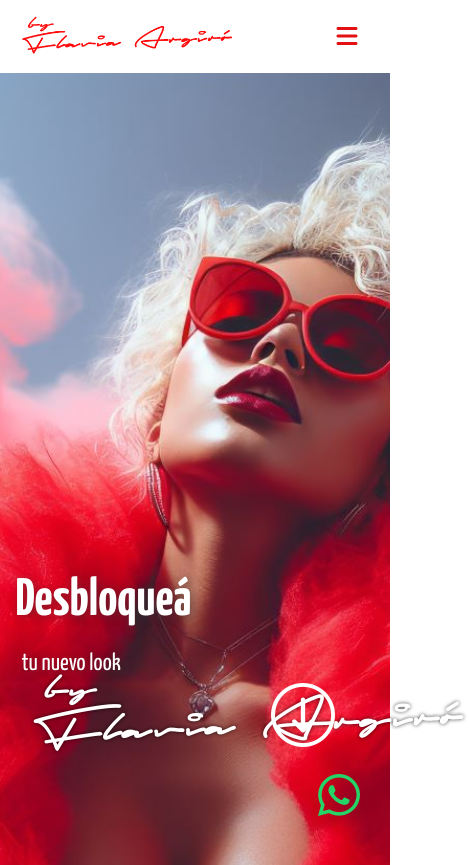
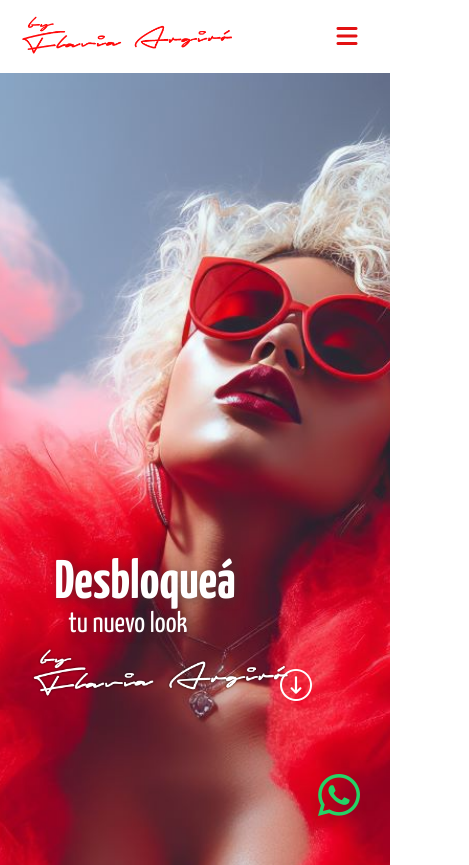
Before and after one commit to Juani1979/flaviaargiro, a plain HTML site: page index.html in a window 390 px wide. Shown: the top 865 px of the page, 469 px wide, since content can reach past the window. Drawn offline with nearby package versions, Linux system fonts and the light colour scheme.

Commit message:
Flavia Argiró Peluquería

```diff
--- a/css/style.css
+++ b/css/style.css
@@ -137,15 +137,43 @@ body {
     bottom: 18%;
     left: 5.5%;
 }
+.logoWebPrincipal {
+    width: 440px;
+    position: absolute;
+    bottom: 10%;
+    left: 7.5%;
+}
+.flechaAbajo {
+    width: 64px;
+    position: absolute;
+    bottom: 11.5%;
+    right: 14%;
+}
+
 @media screen and (max-width: 768px) {
   .seccionTitulo {
         background-image: url("../assets/img/flaviaargiro_fondo_peq.jpg");
   }
   .tituloPrincipal {
-        font-size: 3.3rem;
+        font-size: 3.4rem;
+        bottom: 26%;
+        left: 14%;
   }
   .tituloSecundario {
-        font-size: 1.5rem;
+        font-size: 1.8rem;
+        bottom: 22.3%;
+        left: 17.5%;
+  }
+  .logoWebPrincipal {
+        width: 260px;
+        bottom: 17%;
+        left: 8%;
+  }
+  .flechaAbajo {
+        width: 32px;
+        position: absolute;
+        bottom: 17%;
+        right: 20%;
   }
   .linkDescubrir {
         width: 120px;
@@ -222,7 +250,7 @@ body {
     color: #000;
     margin-top: 80px;
     margin-left: 30px;
-    margin-bottom: 20px; /* Ajusta el margen inferior según sea necesario */
+    margin-bottom: 20px;
     position: relative;
 }
 .titPrincipal::after {
@@ -246,21 +274,6 @@ body {
 }
 .separacion {
     padding-top: 20px;
-}
-
-
-.logoWebPrincipal {
-    width: 440px;
-    position: absolute;
-    bottom: 10%;
-    left: 7.5%;
-}
-
-.flechaAbajo {
-    width: 64px;
-    position: absolute;
-    bottom: 11.5%;
-    right: 14%;
 }
 
 .footerPrincipal {
--- a/js/flavia_argiro.js
+++ b/js/flavia_argiro.js
@@ -1,47 +1,50 @@
+const currentYear = new Date().getFullYear();
+const footerText = document.getElementById("footer-text");
+footerText.innerHTML = footerText.innerHTML.replace("anioActual", currentYear);
 
-            const currentYear = new Date().getFullYear();
-            const footerText = document.getElementById('footer-text');
-            footerText.innerHTML = footerText.innerHTML.replace('anioActual', currentYear);
+document.addEventListener("DOMContentLoaded", function () {
+  const navLinks = document.querySelectorAll(".nav-link");
+  const navServicios = document.getElementById("navServicios");
+  const flechaAbajo = document.getElementById("flechaAbajo");
 
-            document.addEventListener('DOMContentLoaded', function() {
-                const navLinks = document.querySelectorAll('.nav-link');
-                const navServicios = document.getElementById('navServicios');
-                const flechaAbajo = document.getElementById('flechaAbajo');
-
-                navLinks.forEach(link => {
-                    link.addEventListener('click', function() {
+  navLinks.forEach((link) => {
+    link.addEventListener("click", function () {
       // Remover la clase active de todos los enlaces
-                        navLinks.forEach(nav => nav.classList.remove('active', 'colorClaroActive'));
+      navLinks.forEach((nav) =>
+        nav.classList.remove("active", "colorClaroActive")
+      );
 
       // Agregar la clase active al enlace clicado
-                        this.classList.add('active', 'colorClaroActive');
+      this.classList.add("active", "colorClaroActive");
     });
   });
 
-                flechaAbajo.addEventListener('click', function() {
+  flechaAbajo.addEventListener("click", function () {
     // Remover la clase active de todos los enlaces
-                    navLinks.forEach(nav => nav.classList.remove('active', 'colorClaroActive'));
+    navLinks.forEach((nav) =>
+      nav.classList.remove("active", "colorClaroActive")
+    );
 
     // Agregar la clase active al enlace de servicios
-                    navServicios.classList.add('active', 'colorClaroActive');
+    navServicios.classList.add("active", "colorClaroActive");
   });
 });
 
-            document.addEventListener('DOMContentLoaded', () => {
-            const sections = document.querySelectorAll('.seccion');
-            const flechaAbajo = document.getElementById('flechaAbajo');
-            const navServicios = document.getElementById('navServicios');
-            const navLinks = document.querySelectorAll('.nav-link');
+document.addEventListener("DOMContentLoaded", () => {
+  const sections = document.querySelectorAll(".seccion");
+  const flechaAbajo = document.getElementById("flechaAbajo");
+  const navServicios = document.getElementById("navServicios");
+  const navLinks = document.querySelectorAll(".nav-link");
 
   // Función para mostrar una sección
   const showSection = (section) => {
-                section.classList.add('visible');
+    section.classList.add("visible");
   };
 
   // Función para ocultar todas las secciones
   const hideSections = () => {
-                sections.forEach(section => {
-                    section.classList.remove('visible');
+    sections.forEach((section) => {
+      section.classList.remove("visible");
     });
   };
 
@@ -49,10 +52,12 @@
   showSection(sections[0]);
 
   // Manejar los clics en los enlaces de las flechas y flechaAbajo
-            document.querySelectorAll('.arrow-container a, .seccionTitulo a').forEach(anchor => {
-                anchor.addEventListener('click', (e) => {
+  document
+    .querySelectorAll(".arrow-container a, .seccionTitulo a")
+    .forEach((anchor) => {
+      anchor.addEventListener("click", (e) => {
         e.preventDefault();
-                    const targetId = anchor.getAttribute('href').substring(1);
+        const targetId = anchor.getAttribute("href").substring(1);
         const targetSection = document.getElementById(targetId);
 
         if (targetSection) {
@@ -60,36 +65,44 @@
           showSection(targetSection);
 
           // Desplazarse a la sección objetivo (opcional)
-                        targetSection.scrollIntoView({ behavior: 'smooth' });
+          targetSection.scrollIntoView({ behavior: "smooth" });
         }
       });
     });
 
   // Manejar el clic en flechaAbajo
-            flechaAbajo.addEventListener('click', (e) => {
+  flechaAbajo.addEventListener("click", (e) => {
     e.preventDefault();
     hideSections();
-                showSection(document.getElementById('seccionServicios'));
+    showSection(document.getElementById("seccionServicios"));
 
     // Desplazar a la sección objetivo (opcional)
-                document.getElementById('seccionServicios').scrollIntoView({ behavior: 'smooth' });
+    document
+      .getElementById("seccionServicios")
+      .scrollIntoView({ behavior: "smooth" });
 
     // Actualizar el enlace de navegación activo
-                navLinks.forEach(nav => nav.classList.remove('active', 'colorClaroActive'));
-                navServicios.classList.add('active', 'colorClaroActive');
+    navLinks.forEach((nav) =>
+      nav.classList.remove("active", "colorClaroActive")
+    );
+    navServicios.classList.add("active", "colorClaroActive");
   });
 
   // Manejar el clic en el enlace del menú de servicios
-            navServicios.addEventListener('click', (e) => {
+  navServicios.addEventListener("click", (e) => {
     e.preventDefault();
     hideSections();
-                showSection(document.getElementById('seccionServicios'));
+    showSection(document.getElementById("seccionServicios"));
 
     // Desplazar a la sección objetivo (opcional)
-                document.getElementById('seccionServicios').scrollIntoView({ behavior: 'smooth' });
+    document
+      .getElementById("seccionServicios")
+      .scrollIntoView({ behavior: "smooth" });
 
     // Actualizar el enlace de navegación activo
-                navLinks.forEach(nav => nav.classList.remove('active', 'colorClaroActive'));
-                navServicios.classList.add('active', 'colorClaroActive');
+    navLinks.forEach((nav) =>
+      nav.classList.remove("active", "colorClaroActive")
+    );
+    navServicios.classList.add("active", "colorClaroActive");
   });
 });
```
Also changed, not shown: 1 other file. Lines whose indentation alone changed are shown as unchanged.
